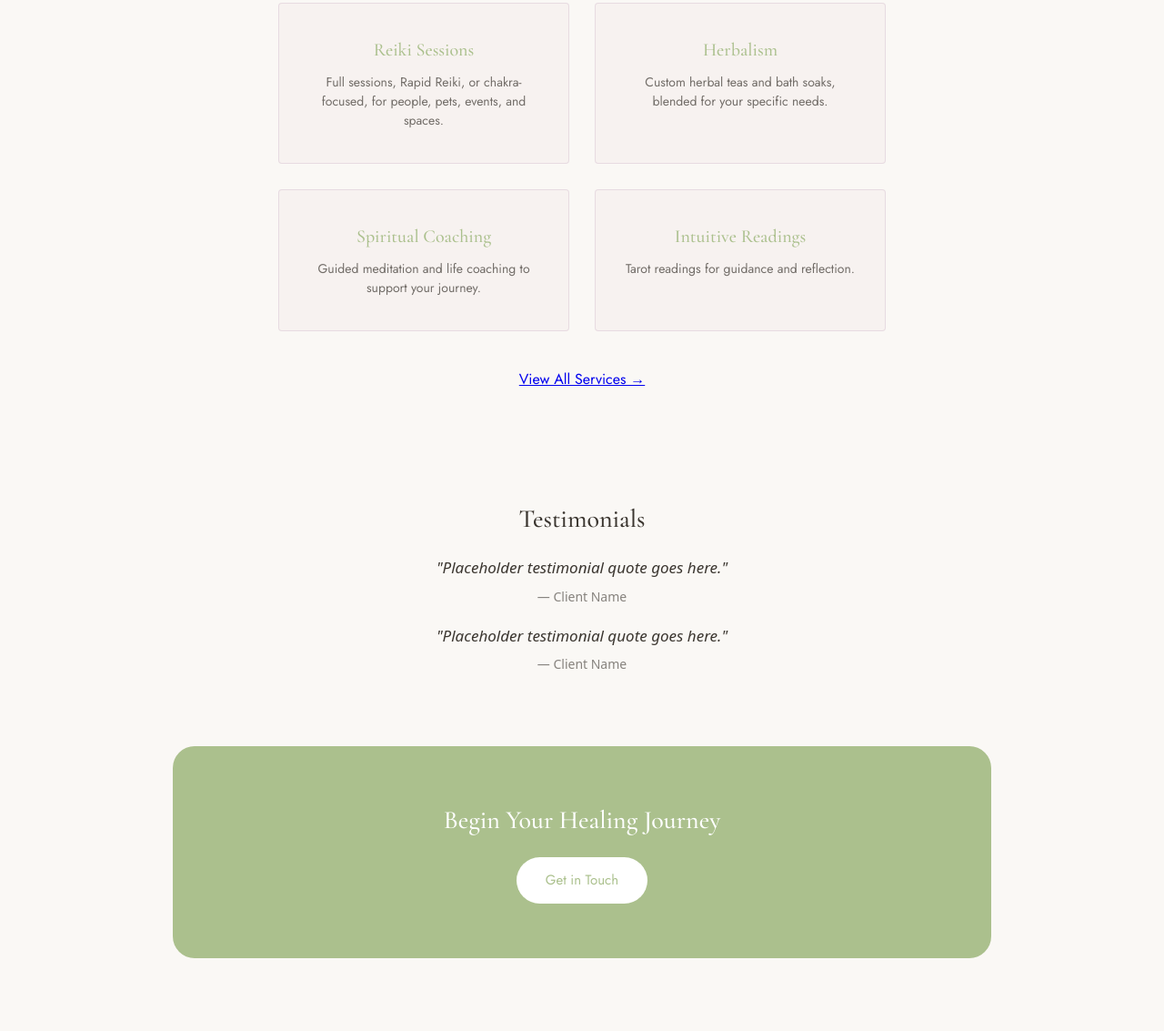
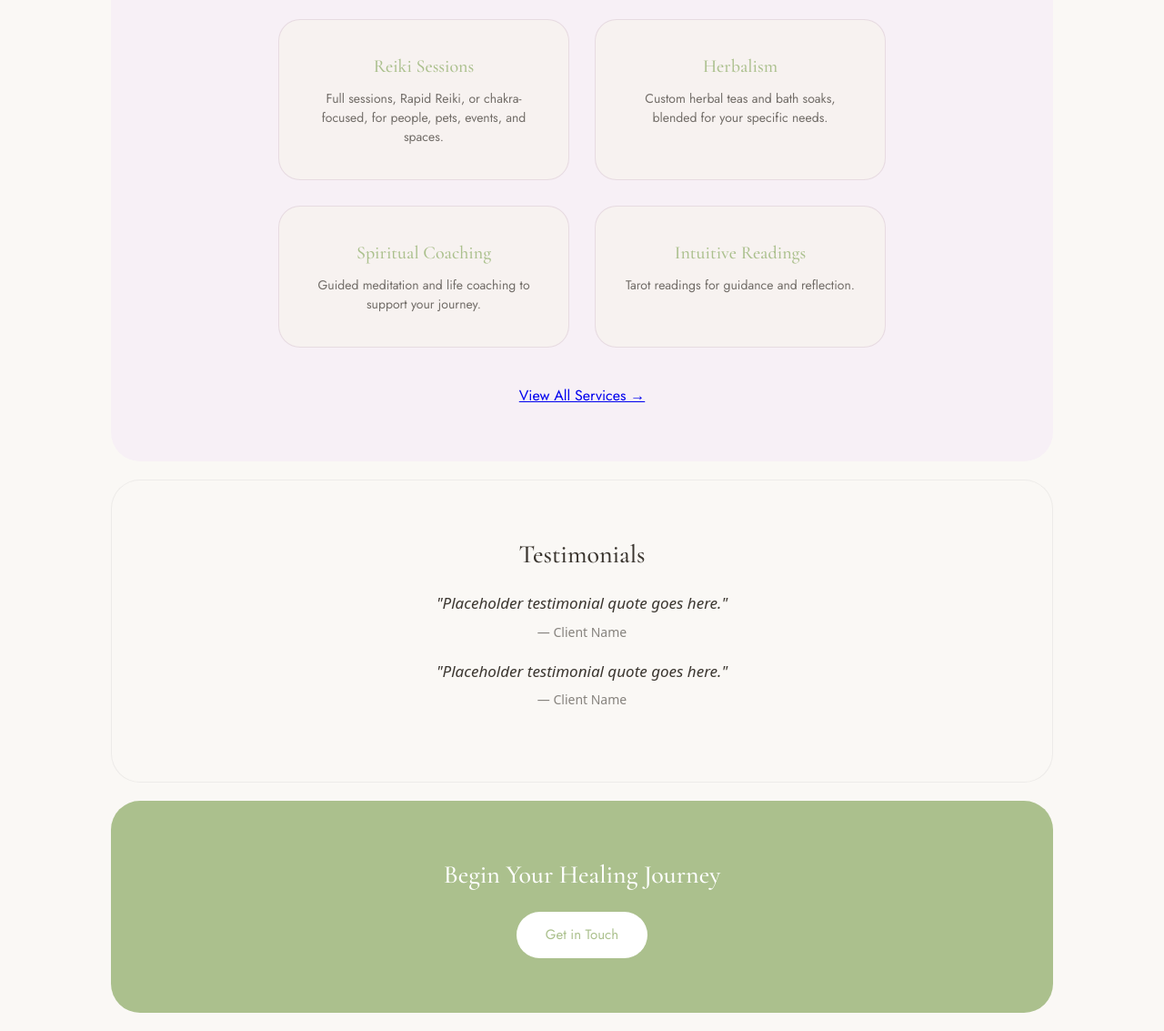
Before and after one commit to molypoly/lsapothecary, a website built with Vite: page index.html in a window 1280 px wide. Shown: the part 1021-2154 px from the top of the page at 91% size. Before the commit the page ends 2074 px from the top, so only its background shows below. Built offline with nearby package versions, Linux system fonts and the light colour scheme.

Commit message:
fixing some css, testing styles

```diff
--- a/src/style.css
+++ b/src/style.css
@@ -1,5 +1,7 @@
+/* style.css */
 :root {
-  --color-lavender: #b792b4;
+  --color-lavender: #9d6b9a;
+  --color-lavender-soft: #f7f0f6;
   --color-sage: #abc08d;
   --color-bg: #faf8f5;
   --color-text: #3a352f;
@@ -79,6 +81,9 @@ nav a.active {
 .hero {
   text-align: center;
   padding: 120px 20px 70px;
+  border-radius: 32px;
+  max-width: 1040px;
+  margin: 20px auto;
 }
 
 .hero h1 {
@@ -136,7 +141,7 @@ section h2 {
 
 .card {
   background: #f7f2f0;
-  border-radius: 4px;
+  border-radius: 24px;
   padding: 36px 28px;
   border: 1px solid rgba(183, 146, 180, 0.25);
   box-shadow: none;
@@ -177,10 +182,11 @@ section h2 {
 
 .cta-footer {
   background: var(--color-sage);
-  border-radius: 24px;
+  border-radius: 32px;
   color: #fff;
   padding: 60px 20px;
-  max-width: 900px;
+  max-width: 1040px;
+  margin: 20px auto;
 }
 
 .cta-footer h2 {
@@ -224,3 +230,24 @@ section h2 {
   font-style: italic;
   margin-top: 8px;
 }
+
+.hero {
+  background: var(--color-lavender-soft);
+}
+
+.services-grid {
+  background: var(--color-lavender-soft);
+  border-radius: 32px;
+  max-width: 1040px;
+  margin: 20px auto;
+}
+
+.teaser,
+.testimonials {
+  background: var(--color-bg);
+  border-radius: 32px;
+  border: 1px solid rgba(0,0,0,0.05);
+  max-width: 1040px;
+  margin: 20px auto;
+  padding: 60px 20px;
+}
```
